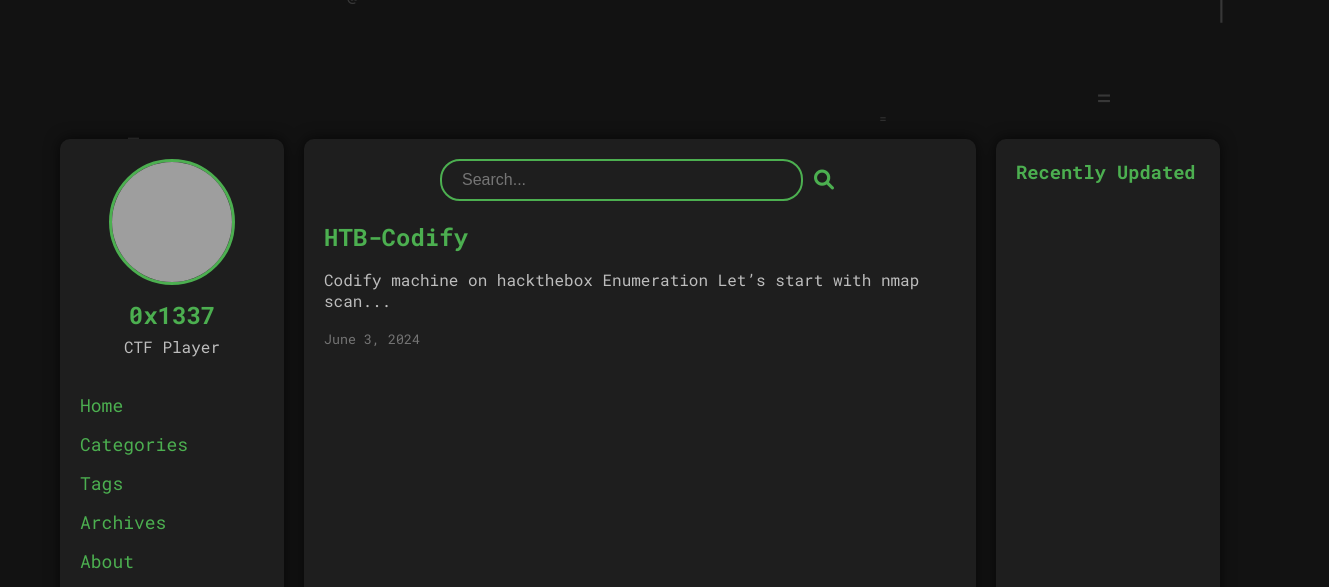
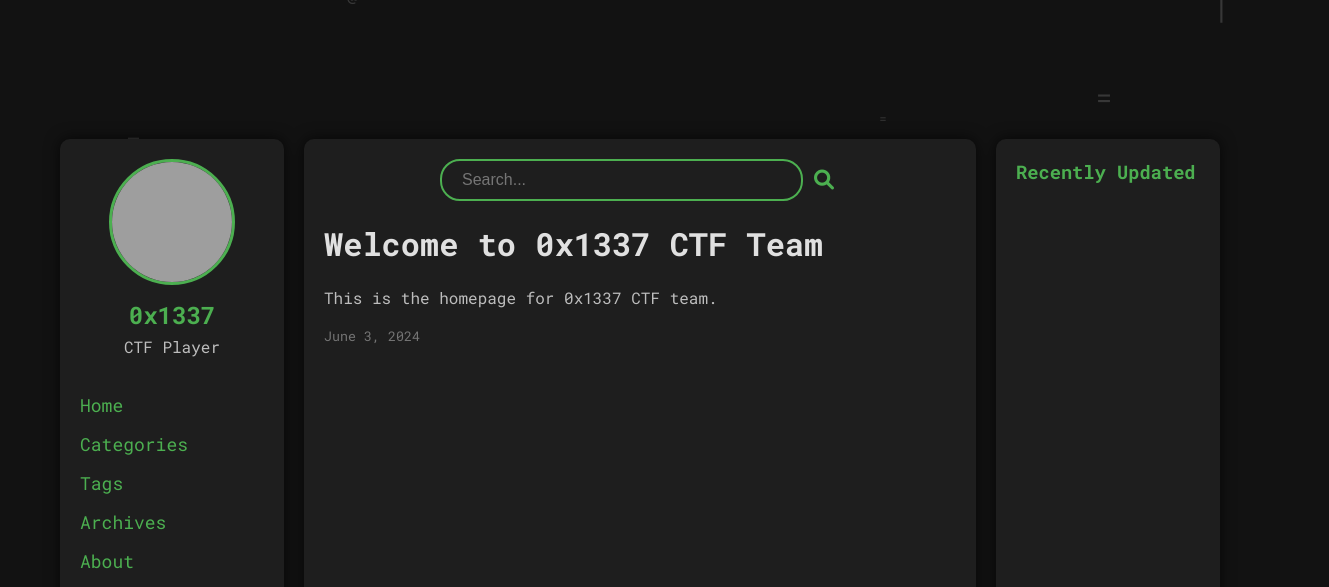
Before and after one commit to ZCybSec/PWA_Team.io, a plain HTML site: page index.html in a window 1280 px wide. Shown: the top 587 px of the page, 1329 px wide, since content can reach past the window. Drawn offline with nearby package versions, Linux system fonts and the light colour scheme; grey boxes are pictures that could not be loaded.

Commit message:
Update index.html

```diff
--- a/index.html
+++ b/index.html
@@ -40,9 +40,9 @@
                 </div>
             </div>
             <div class="post">
-                <h2>HTB-Codify</h2>
-                <p>Codify machine on hackthebox Enumeration Let’s start with nmap scan...</p>
-                <small>June 3, 2024</small>
+            <h1>Welcome to 0x1337 CTF Team</h1>
+            <p>This is the homepage for 0x1337 CTF team.</p>
+            <small>June 3, 2024</small>
             </div>
         </main>
         <aside class="sidebar-right animate__animated animate__slideInRight">
```
